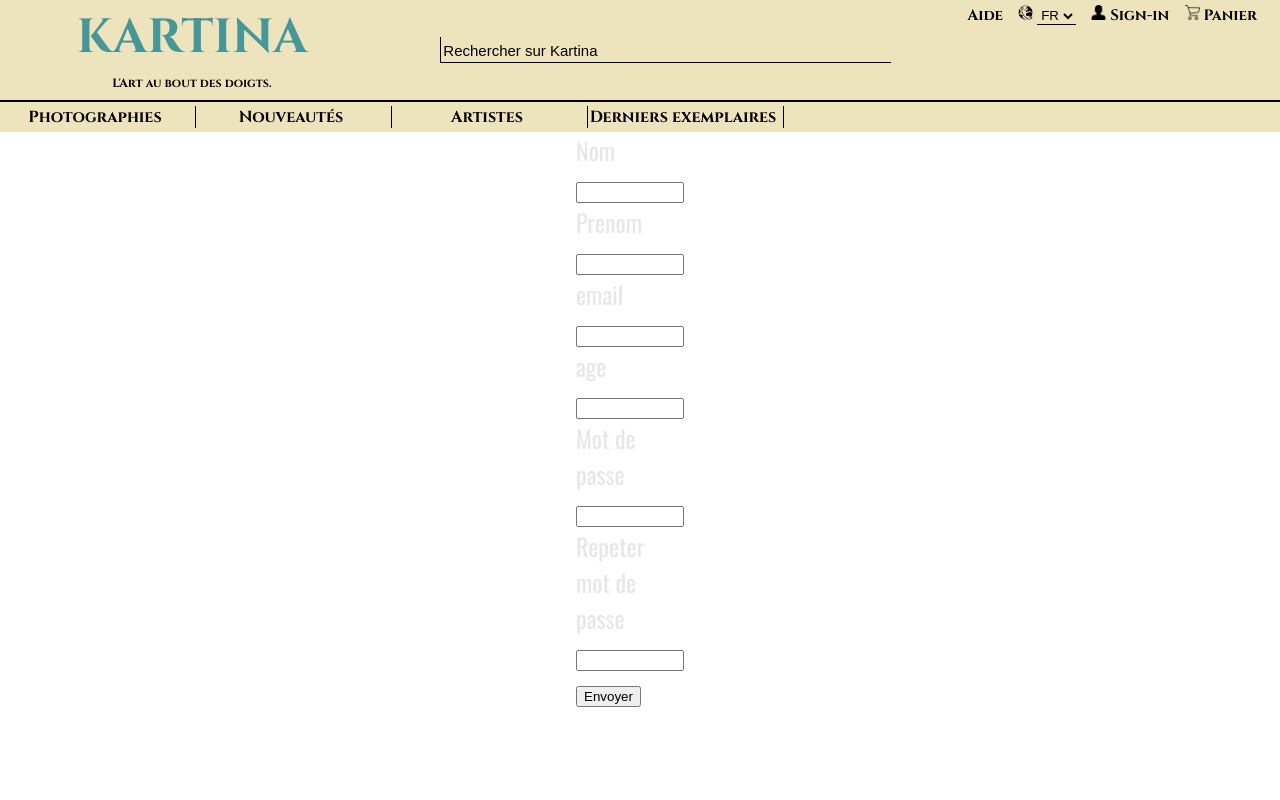
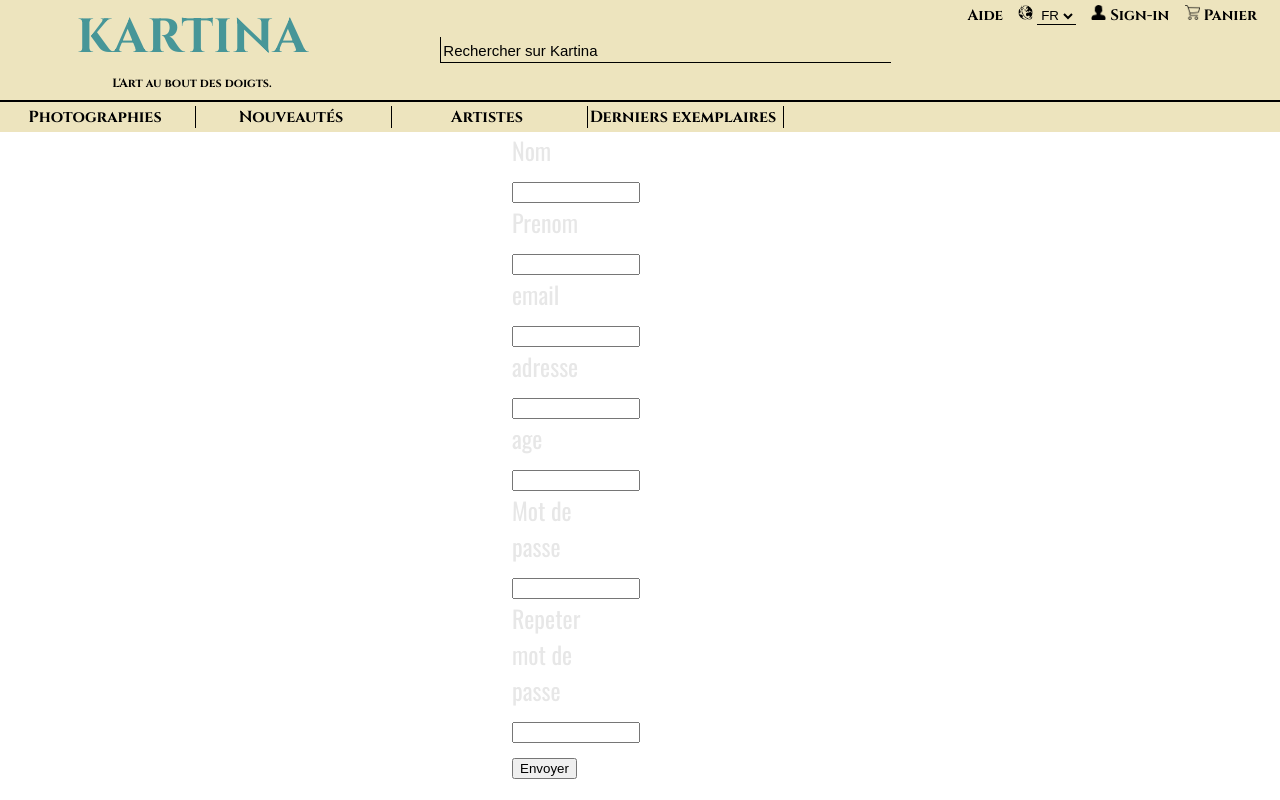
Before and after one commit to merlinkoma/kartina-reborn, a PHP site: page /Aide/inscription.php in a window 1280 px wide; the page is wider, and only the part inside the window is pictured. Run offline with PHP 8.4, Linux system fonts and the light colour scheme; data that the repository does not hold is empty.

Commit message:
push correctifs 3

```diff
--- a/inscription.php
+++ b/inscription.php
@@ -9,6 +9,7 @@ if( !empty($_POST)){
                 $prenom=$_POST['firstname'];
                 $age=$_POST['age'];
                 $nom=$_POST['name'];
+                $adresse=$_POST['adresse'];
 
                 if(!filter_var($_POST['email'],FILTER_VALIDATE_EMAIL)){
                     $errors['email']="l'email n'est pas valide";
@@ -24,11 +25,12 @@ if( !empty($_POST)){
                 }
                 try{
                 $db = new PDO('mysql:host=localhost;dbname=kartina;charset=utf8', 'root', '');
-                $query =$db->prepare('INSERT INTO user (email ,firstname , lastname , password) VALUES (:email , :firstname, :lastname,:password)');
+                $query =$db->prepare('INSERT INTO client (email ,firstname , lastname ,adresse, password) VALUES (:email , :firstname, :lastname,:adress:password)');
                 $query->bindValue(':password', password_hash($password,PASSWORD_DEFAULT));
                 $query->bindValue(':email',$email);
                 $query->bindValue(':firstname',$prenom);
                 $query->bindValue(':lastname' , $nom);
+                $query->bindValue(':adress', $adresse);
                 $query->execute();
                 }
                 catch(Exception $e){
@@ -46,7 +48,7 @@ if( !empty($_POST)){
 ?>
 <style>
 #form{
-    margin-left: 45%;
+    margin-left: 40%;
     width: 200px;
     display: block;
     height: auto;
@@ -56,11 +58,11 @@ if( !empty($_POST)){
     color: #e7e7e7;
     }
 label{
-        width: 90px;
+        width: 100px;
         display: block;
     }
 input{
-        width: 100px ;
+        width: 120px ;
     }
 </style>
 <body>
@@ -72,6 +74,8 @@ input{
         <input type="text" name="firstname">
         <label>email</label>
         <input type="email" name="email">
+        <label>adresse</label>
+        <input type="text" name="adresse">
         <label>age</label>
         <input type="number" name="age">
         <label>Mot de passe</label>
```
